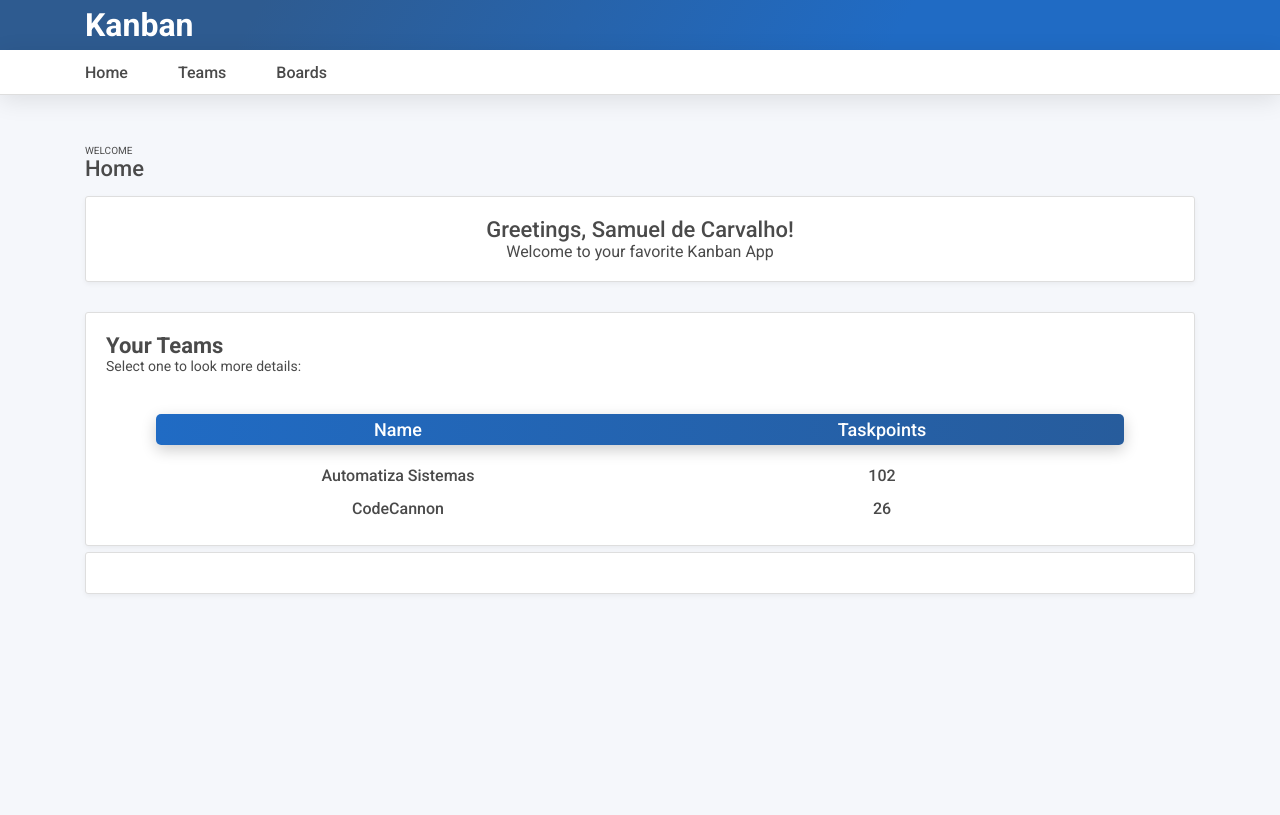
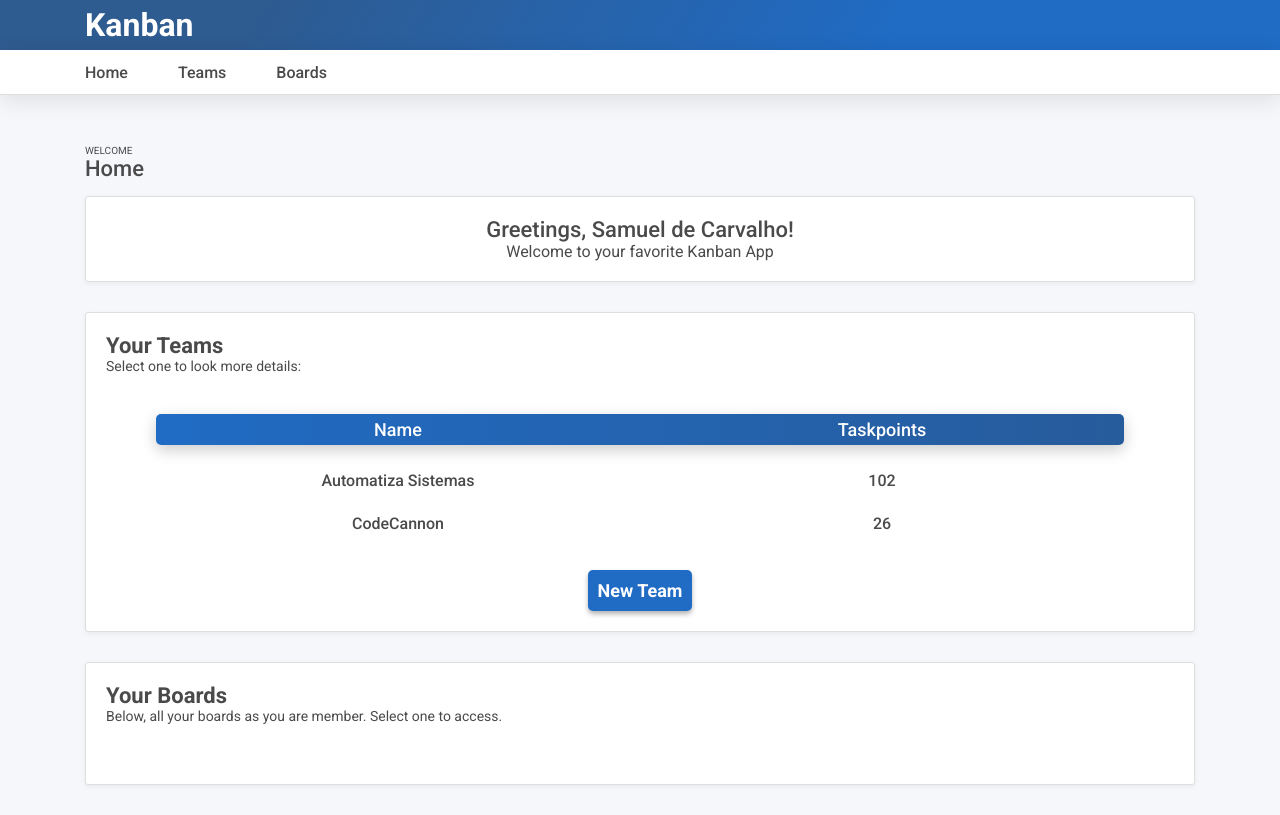
Before and after one commit to samueldcarvalho/Training.ProjectKanban, a Next.js app in the folder src/Web/Training.Kanban.UI/kanban-web-ui/: page / in a window 1280 px wide. Built offline with nearby package versions, Linux system fonts and the light colour scheme.

Commit message:
Criação de seção de Boards da página principal.

```diff
--- a/src/Web/Training.Kanban.UI/kanban-web-ui/pages/index.tsx
+++ b/src/Web/Training.Kanban.UI/kanban-web-ui/pages/index.tsx
@@ -66,8 +66,14 @@ const Home = () => {
                         })
                     }
                 </div>
+                <div className="kb-home-teams-footer">
+                    <button className="kb-action-button">New Team</button>
+                </div>
             </div>
             <div className="kb-card kb-home-boards">
+                <div className="kb-home-boards-header">
+                    <CardTitleComponent title="Your Boards" description="Below, all your boards as you are member. Select one to access." />
+                </div>
             </div>
         </Wrapper >
     )
--- a/src/Web/Training.Kanban.UI/kanban-web-ui/styles/globals.css
+++ b/src/Web/Training.Kanban.UI/kanban-web-ui/styles/globals.css
@@ -80,3 +80,28 @@ a{
   font-weight: normal;
   margin-bottom: 40px;
 }
+
+.kb-action-button{
+  background-color: var(--color-primary);
+    border: none;
+    padding: 10px 10px;
+    font-size: 18px;
+    font-weight: bold;
+    color: var(--color-font-primary-light);
+    margin: 15px 0 0 0;
+    border-radius: 5px;
+
+    box-shadow: 0 3px 5px rgba(0, 0, 0, 0.3);
+
+    transition: all 0.1s;
+}
+
+.kb-action-button:hover{
+  background-color: var(--color-primary-alert);
+  box-shadow: 0 1px 4px rgba(0, 0, 0, 0.3);
+}
+
+.kb-action-button:active{
+  background-color: var(--color-primary-disable);
+  box-shadow: 0 0px 3px rgba(0, 0, 0, 0.4);
+}
--- a/src/Web/Training.Kanban.UI/kanban-web-ui/styles/main-module.css
+++ b/src/Web/Training.Kanban.UI/kanban-web-ui/styles/main-module.css
@@ -100,6 +100,10 @@
   font-weight: 500;
 }
 
+.kb-home-teams{
+  margin-bottom: 30px;
+}
+
 .kb-home-teams-body{
   padding-inline: 50px;
 }
@@ -135,7 +139,7 @@
   justify-content: center;
 
   text-align: center;
-  padding-block: 7px;
+  padding-block: 12px;
   width: 100%;
 
   font-weight: 500;
@@ -147,3 +151,18 @@
 
   font-weight: bold;
 }
+
+
+.kb-home-teams-footer{
+  display: flex;
+  flex-flow: row nowrap;
+  justify-content: center;
+  align-items: center;
+
+  height: 100%;
+  margin-top: 10px;
+}
+
+.kb-home-boards{
+  margin-bottom: 30px;
+}
```
